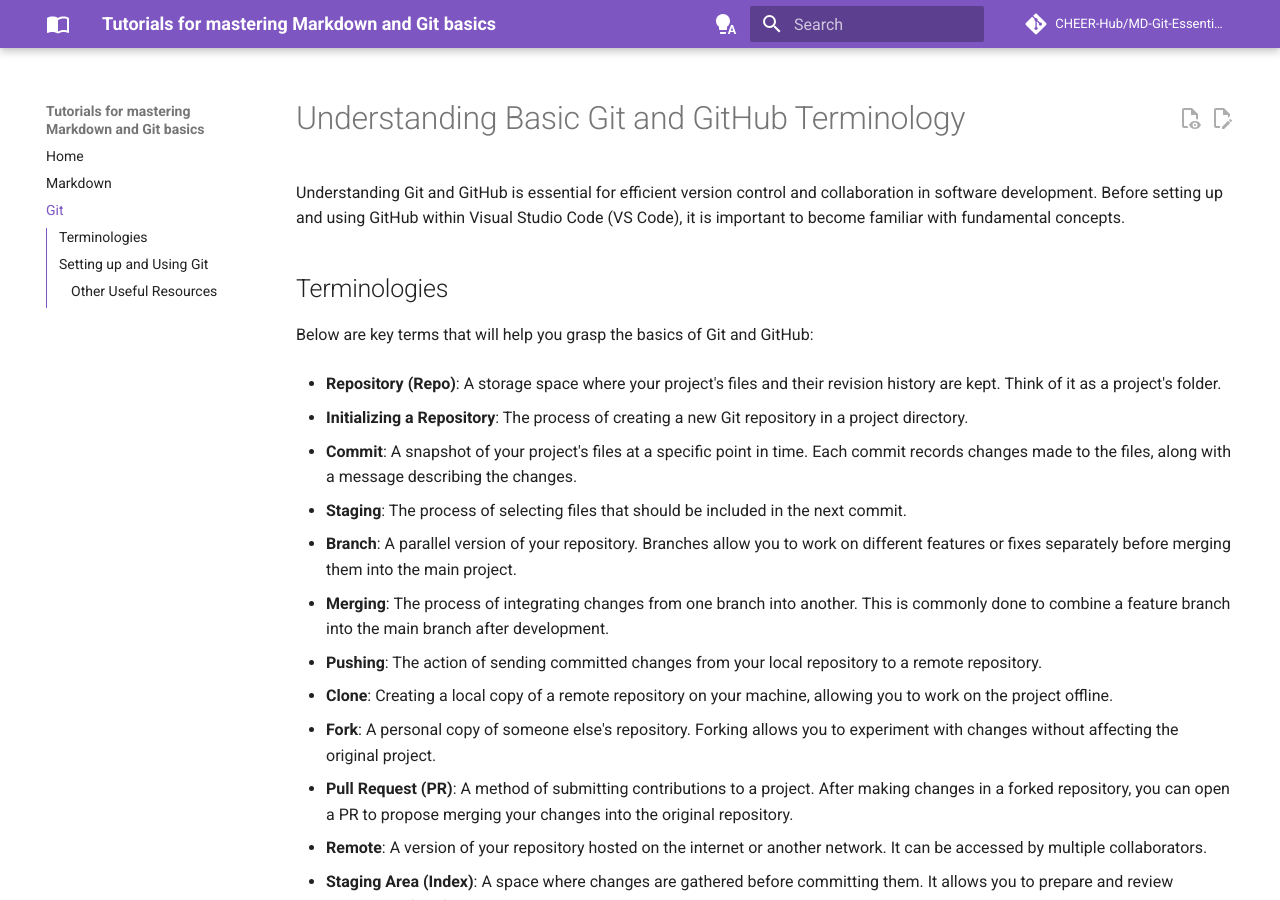
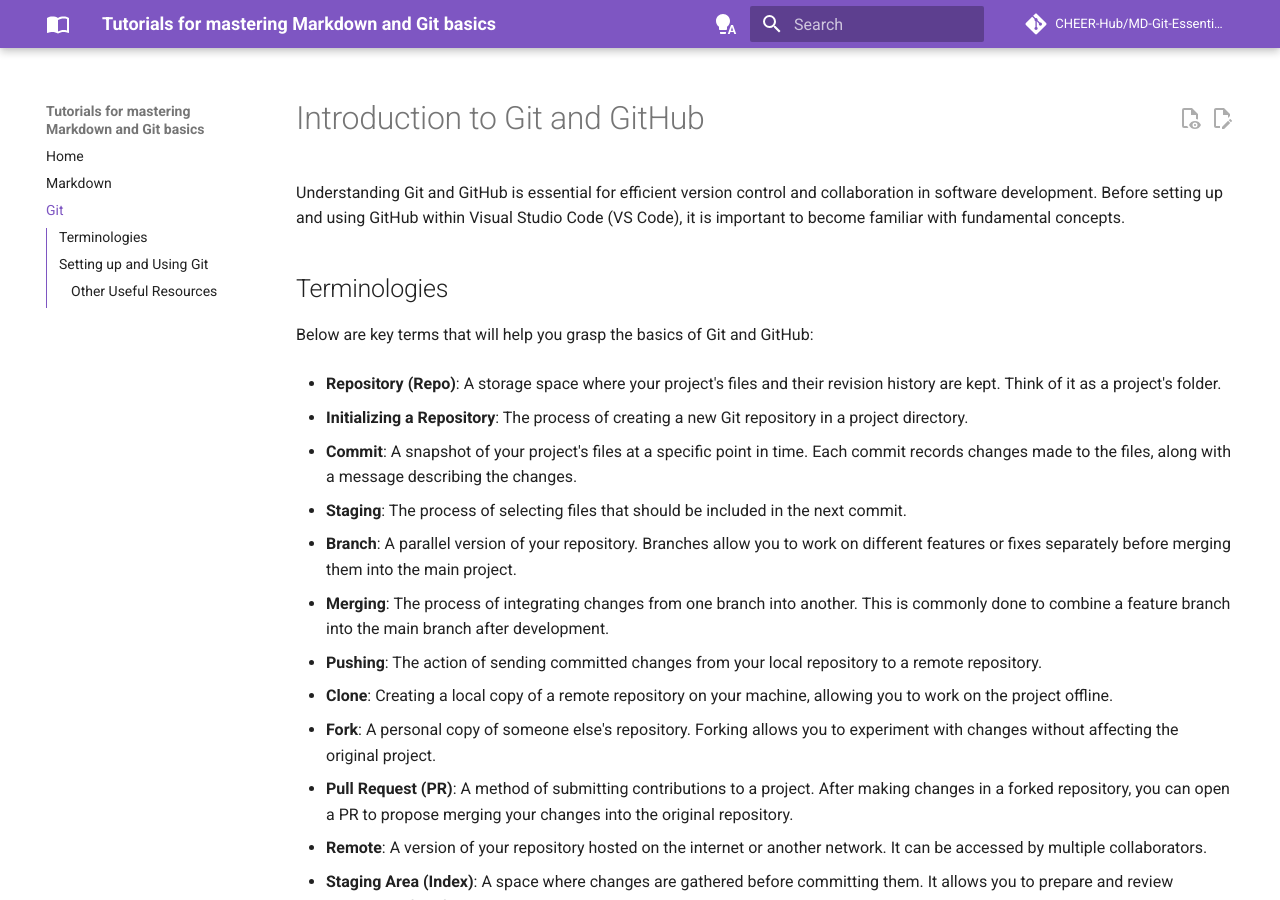
Before and after one commit to CHEER-Hub/MD-Git-Essentials, an MkDocs documentation site: the page built from docs/git.md, in a window 1280 px wide and 900 px high. Built offline with MkDocs 1.6.1 and Material for MkDocs 9.7.7, drawn with Linux system fonts in a browser that asks for light colours; comment, search, counter and statistics services are not loaded.

Commit message:
Change git title

```diff
--- a/docs/git.md
+++ b/docs/git.md
@@ -1,4 +1,4 @@
-# Understanding Basic Git and GitHub Terminology
+# Introduction to Git and GitHub
 
 Understanding Git and GitHub is essential for efficient version control and collaboration in software development. Before setting up and using GitHub within Visual Studio Code (VS Code), it is important to become familiar with fundamental concepts.
 
```
